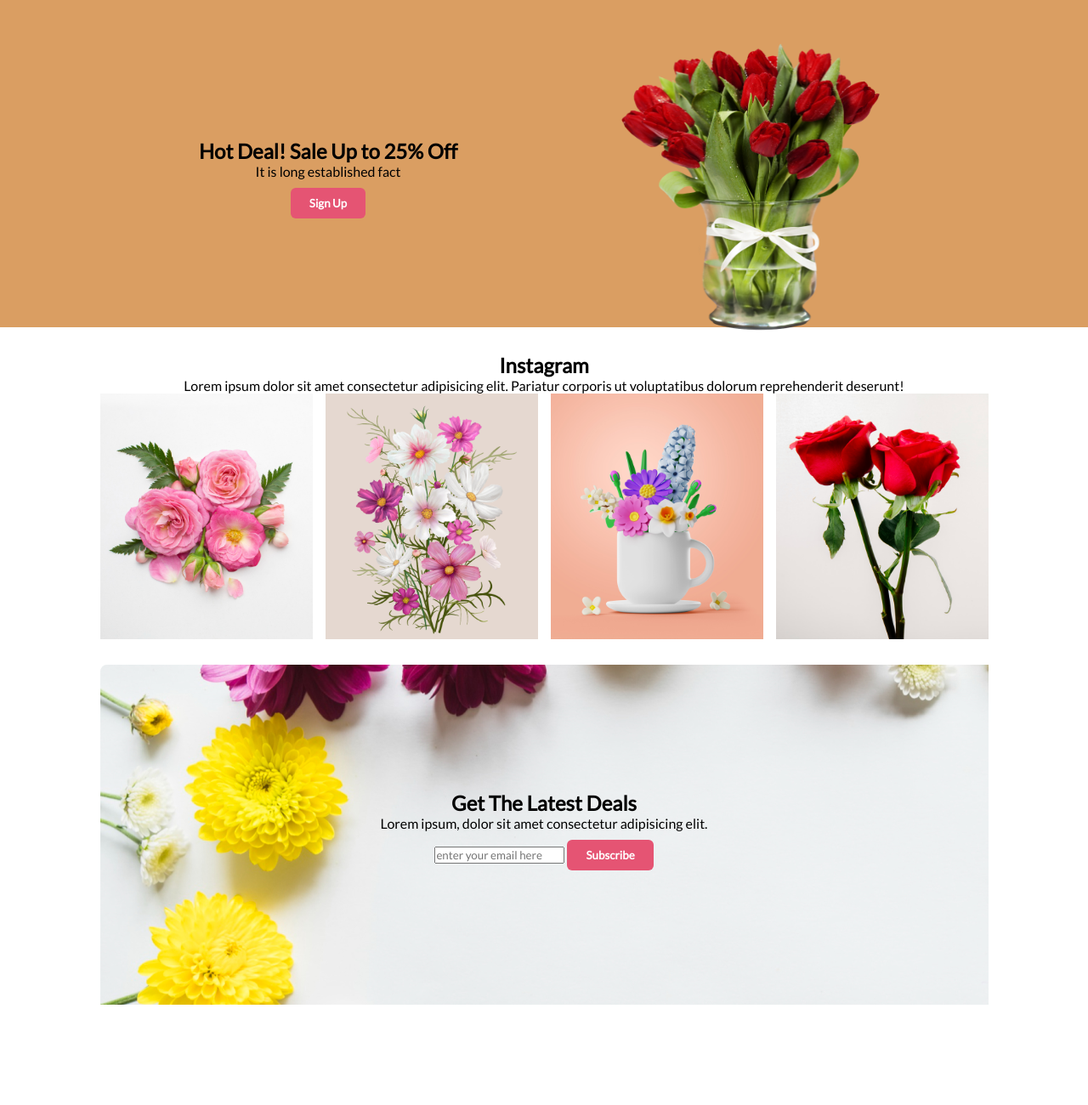
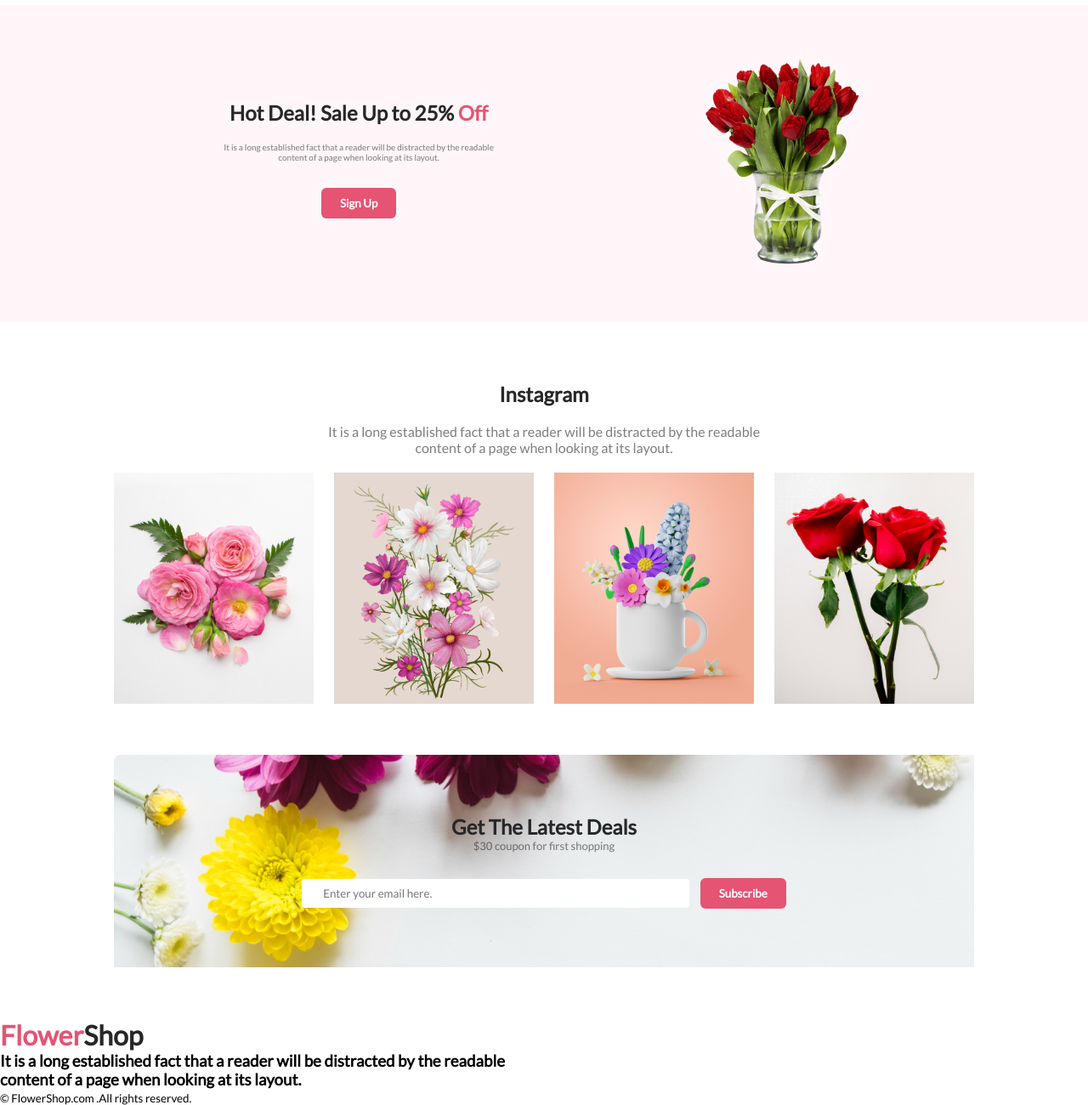
Before and after one commit to Jibonmahmudwd/flower-shop-assignment-j, a plain HTML site: page index.html in a window 1280 px wide. Shown: the part 971-2271 px from the top of the page at 85% size. Before the commit the page ends 2183 px from the top, so only its background shows below. Drawn offline with Linux system fonts and the light colour scheme.

Commit message:
main dev style nearly completed

```diff
--- a/index.html
+++ b/index.html
@@ -43,23 +43,28 @@
                 </div>
             </div>
         </sectin>
+            <!-- featured section done -->
+
         <section class="signup">
             <div class="signup-text">
-                <h1> Hot Deal! Sale Up to 25% <span>Off</span></h1>
-                <p>It is long established fact</p>
+                <h1> Hot Deal! Sale Up to 25% <span style="color:#E55473">Off</span></h1>
+                <p>It is a long established fact that a reader will be distracted by the readable <br>
+                    content of a page when looking at its layout.</p>
                 <button class="btn">Sign Up</button>
             </div>
 
-            <div class="head-img signup-img">
+            <div class="signup-img">
                 <img src="Flower Asset/8.png" alt="This is a first flower.">
             </div>
         </section>
+            <!-- signup section done -->
 
         <section class="img-show">
             <div class="img-show-text">
                 <h1>Instagram</h1>
                 <p>
-                    Lorem ipsum dolor sit amet consectetur adipisicing elit. Pariatur corporis ut voluptatibus dolorum reprehenderit deserunt!
+                    It is a long established fact that a reader will be distracted by the readable <br>
+                    content of a page when looking at its layout.
                 </p>
             </div>
             <div class="only-img">
@@ -69,21 +74,23 @@
                 <img src="Flower Asset/12.png" alt="">
             </div>
             <div class="img-show-input">
-               <div>
+               <div class="input-text">
                 <h1>Get The Latest Deals</h1>
-                <p>Lorem ipsum, dolor sit amet consectetur adipisicing elit.</p>
+                <p>$30 coupon for first shopping</p>
                </div>
-               <div>
-                <input type="text" placeholder="enter your email here">
+               <div class="input-field">
+                <input type="text" placeholder="Enter your email here.">
                 <button class="btn">Subscribe</button>
                </div>
             </div>
-
         </section>
     </main>
 
     <footer>
-
+        <h1><span style="color:#E55473;">Flower</span>Shop </h1>
+        <h3>It is a long established fact that a reader will be distracted by the readable <br>
+            content of a page when looking at its layout.</h3>
+        <small>&copy; FlowerShop.com .All rights reserved. </small>
     </footer>
 </body>
 </html>
--- a/style.css
+++ b/style.css
@@ -5,6 +5,13 @@
     font-family: Lato;
 }
 /* common style */
+    p{
+        color: rgba(39, 39, 39, 0.60);
+    }
+    h1{
+        color: #272727;
+        font-weight: 800px;
+    }
   .btn{
     font-family: Lato;
     color:white;
@@ -28,15 +35,9 @@
     align-items: center;
     padding:60px 0px 10px 0px;
 }
-.head-text>h1{
-    color: #272727;
-    font-family: Lato;
-}
 .head-text>p{
     margin: 10px 0px;
     font-size: 8px;
-    color: rgba(39, 39, 39, 0.60);
-    font-family: Lato;
 }
 
 .head-img>img{
@@ -55,7 +56,6 @@
     margin-top:60px;
 }
 .featured-text>p{
-    color: rgba(39, 39, 39, 0.60);
     margin: 10px auto;
 }
 
@@ -97,53 +97,75 @@
 /* featured section done */
 
 .signup{
-    margin-top: 20px;
-    background-color:rgb(218, 158, 98);
-
+    margin-top: 40px;
+    background: rgba(229, 84, 115, 0.05);
     display: flex;
     justify-content: space-around;
     align-items: center;
-
     text-align: center;
-    padding:60px 140px 0px;
+    padding:60px 140px ;
 }
 
+.signup-text>p{
+    font-size: 10px;
+    margin: 20px 0px;
+}
+.signup-img img{
+    height: 250px;
+}
+/* signup section style end */
 
 .img-show{
-    padding: 30px 80px;
-    /* margin: 0px auto; */
+    width: 90%;
+    margin: 0px auto;
     display: flex;
     flex-direction: column;
     justify-content: space-evenly;
 }
 .img-show-text{
     text-align: center;
-
+    margin-top: 70px;
+}
+.img-show-text>p{
+    margin:20px auto;
 }
 
 .only-img{
     display:flex;
     justify-content: center;
-    gap: 15px;
+    gap: 24px;
 }
 .only-img img{
-    width: 250px;
+    width: 235px;
     display: inline-block;
 }
+ /* input field start */
+.img-show-input{
+    background-image: url("Flower Asset/13.png");
+    width:1012px;
+    height: 250px;
+    margin: 60px auto;
+    text-align: center;
+}
 
-.img-show-input{
-
-    background-image: url("Flower Asset/13.png");
-
-    width:1045px;
-    height: 400px;
-    display:flex;
-    flex-direction: column;
-    justify-content: center;
-
-    margin: 0 auto;
-    margin-top:30px;
-    text-align: center;
+.input-text{
+    margin-top:70px ;
+}
+.input-text>p{
+    font-size: 13px;
+}
+.input-field{
+    margin-top:20px ;
+}
+.input-field input{
+    width:45%;
+    height: 34px;
+    margin-right: 10px;
+    border:none;
+    border-radius: 4px;
+}
+.input-field input::placeholder{
+    padding-left: 25px;
 
 }
 /* main style end here */
```
Also changed, not shown: 1 other file.
